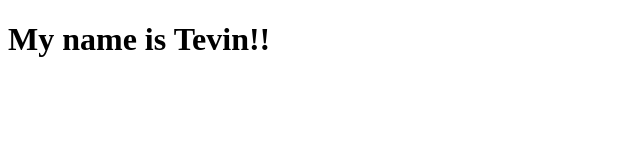
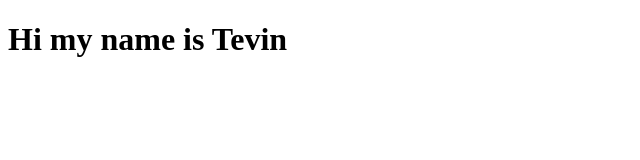
Before and after one commit to htevin/first-githb-project, a plain HTML site: page index.html in a window 1280 px wide. Shown: the whole page, without its empty margins (0-640 px from the left). Drawn offline with Linux system fonts and the light colour scheme.

Commit message:
Removed exclamation marks

```diff
--- a/index.html
+++ b/index.html
@@ -3,10 +3,10 @@
 <head>
     <meta charset="UTF-8">
     <meta http-equiv="X-UA-Compatible" content="IE=edge">
-    <meta name="viewport" content="width=device-width, initial-scale=1.0">
+    <meta name="viewport" content="width=, initial-scale=1.0">
     <title>Document</title>
 </head>
 <body>
-    <h1>My name is Tevin!!</h1>
+    <h1>Hi my name is Tevin</h1>
 </body>
 </html>
```
